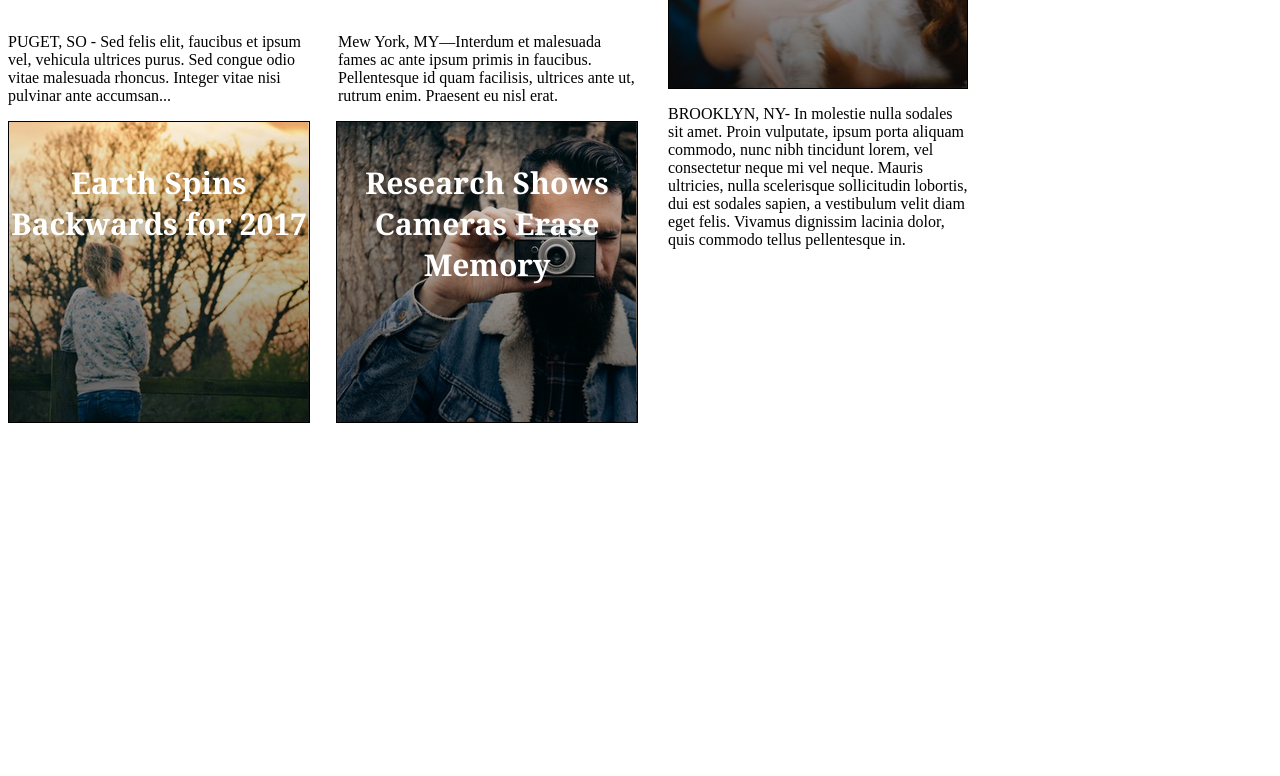
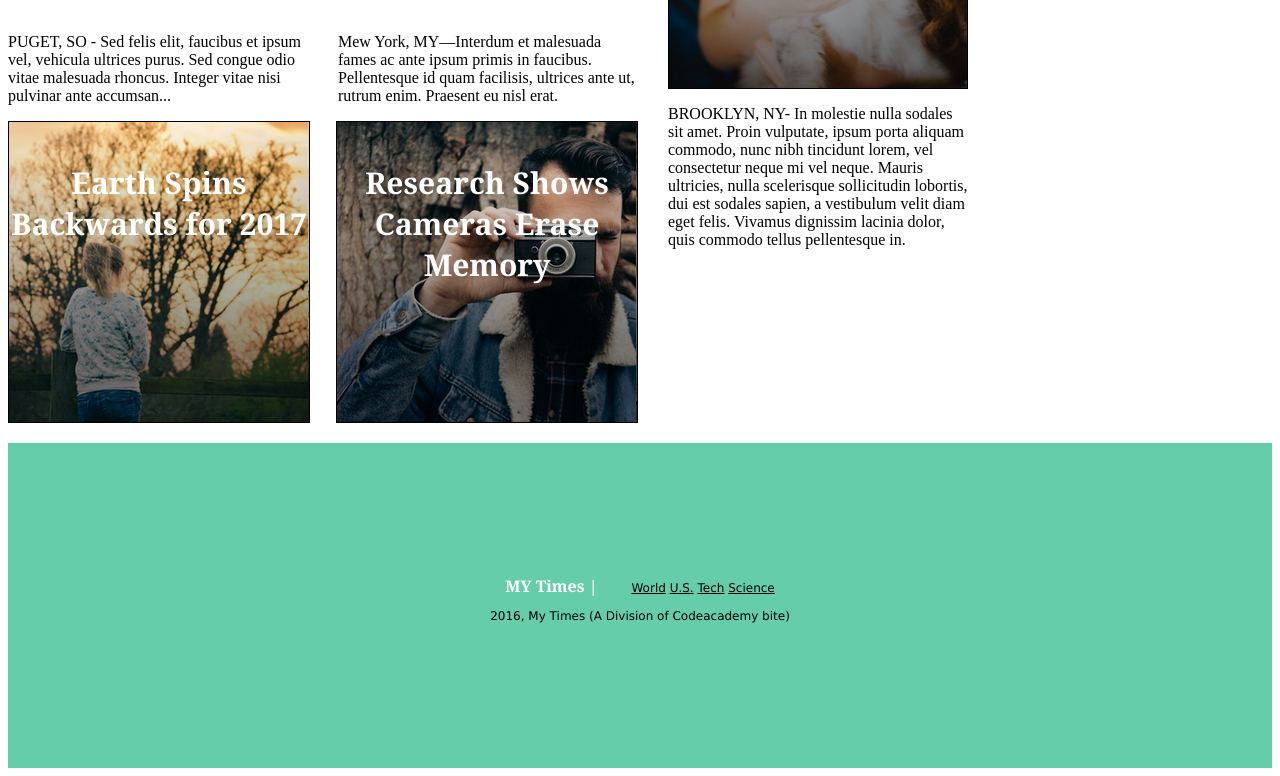
Before and after one commit to anirban21/MyTimes, a plain HTML site: page index.html in a window 1280 px wide. Shown: the part 681-1457 px from the top of the page. Before the commit the page ends 1112 px from the top, so only its background shows below. Drawn offline with Linux system fonts and the light colour scheme.

Commit message:
Completed Footer

```diff
--- a/index.html
+++ b/index.html
@@ -106,5 +106,17 @@
         <p>Finally a Top Secret Way You Can</p>
       </div>
     </div>
+
+    <!-- Footer Section -->
+    <div class="footer">
+      <div class="info">
+        <span class="timesTitle">MY Times |</span>
+        <span><a href="#">World</a></span>
+        <span><a href="#">U.S.</a></span>
+        <span><a href="#">Tech</a></span>
+        <span><a href="#">Science</a></span>
+      </div>
+      <p> 2016, My Times (A Division of Codeacademy bite)</p>
+    </div>
   </body>
 </html>
--- a/resources/css/style.css
+++ b/resources/css/style.css
@@ -128,3 +128,22 @@ h2.content{
   text-align: center;
   vertical-align: middle;
 }
+.footer{
+  display: flex;
+  flex-direction: column;
+  justify-content: center;
+  align-items: center;
+  background-color: MediumAquamarine;
+  margin: auto;
+  font-family: Verdana;
+  font-size: 12px;
+  height: 325px;
+  margin-top: 20px;
+}
+.timesTitle {
+  font-family: Georgia;
+  font-size: 16px;
+  font-weight: bold;
+  color: white;
+  margin-right: 30px;
+}
```
